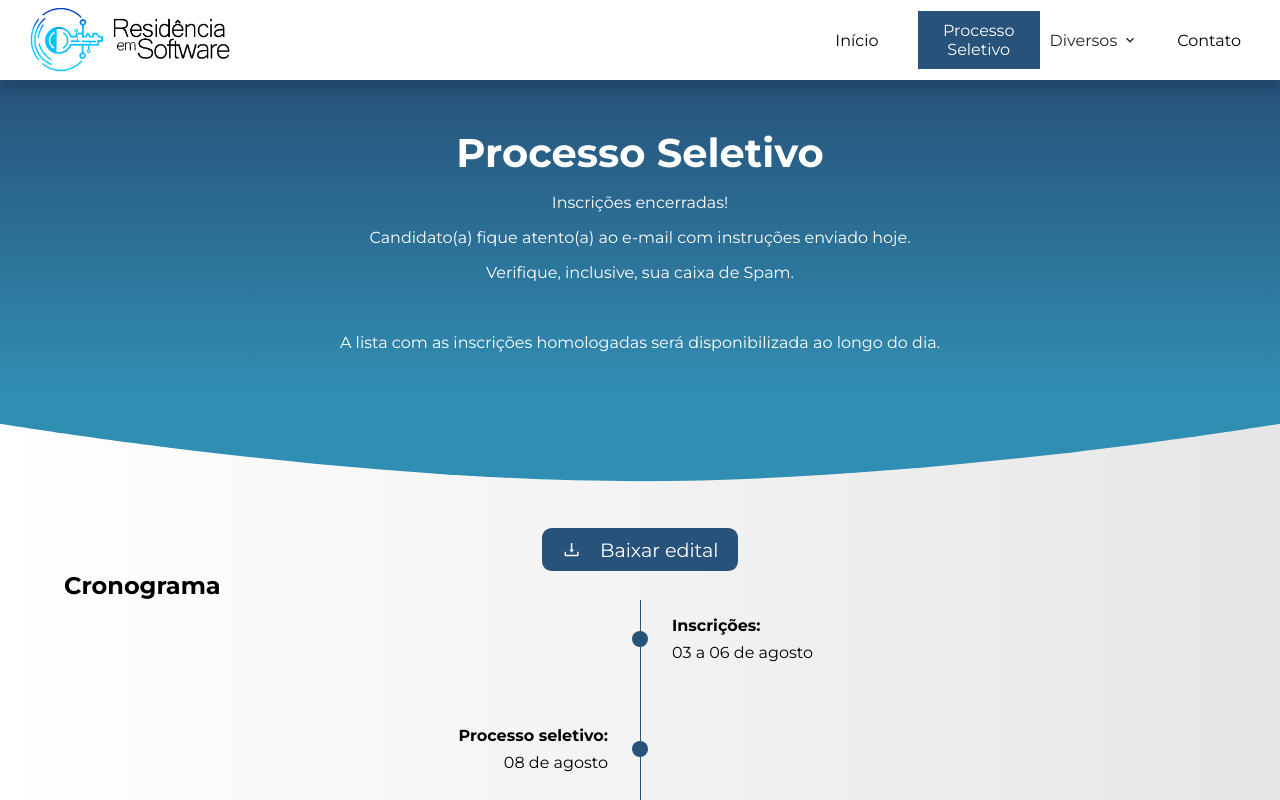
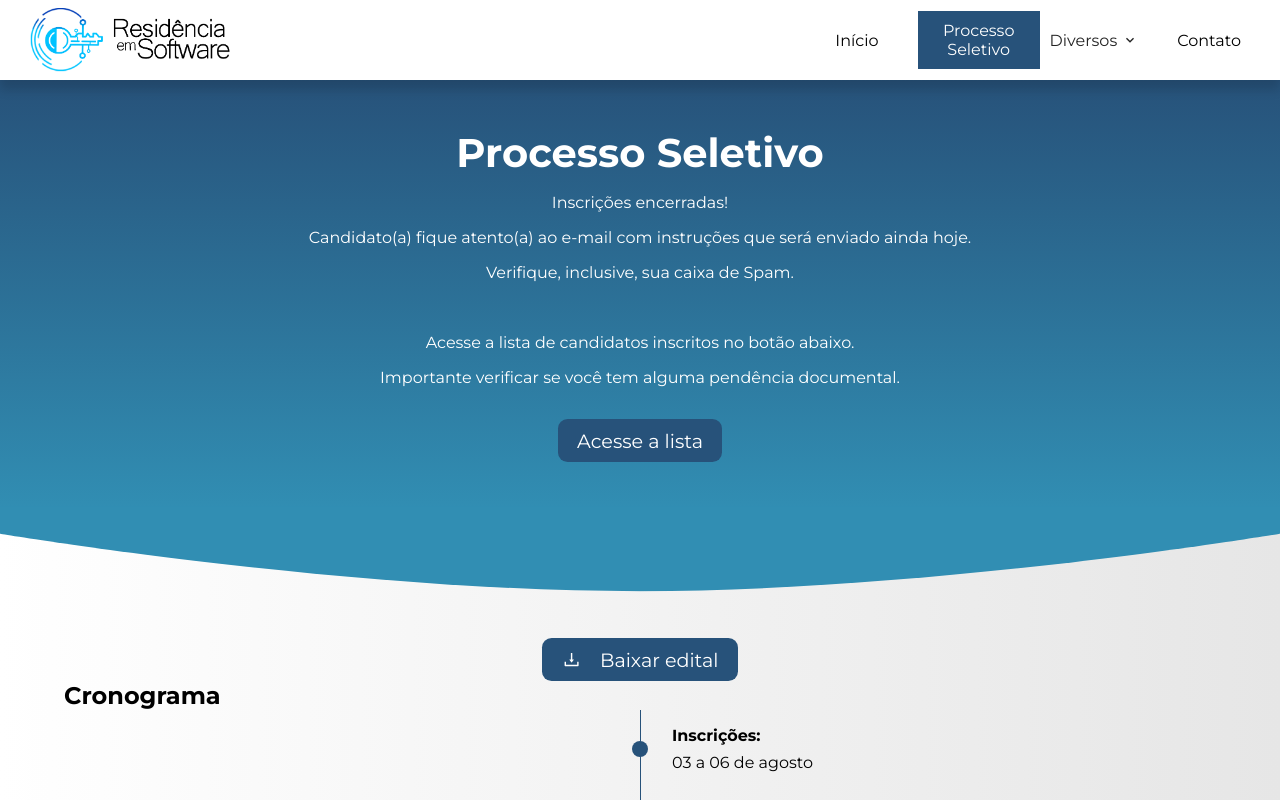
Before and after one commit to igorroc/residencia-next, a Next.js app: page /processo-seletivo in a window 1280 px wide. Shown: the top 800 px of the page. Built offline with nearby package versions, Linux system fonts and the light colour scheme.

Commit message:
feat: Lista inscrições

```diff
--- a/src/app/processo-seletivo/page.tsx
+++ b/src/app/processo-seletivo/page.tsx
@@ -1,11 +1,11 @@
-import React from "react";
+import React from "react"
 
-import styles from "./processo.module.css";
-import WaveSvg from "@/components/Svg/Wave";
+import styles from "./processo.module.css"
+import WaveSvg from "@/components/Svg/Wave"
 
-import cronograma from "@/utils/cronograma";
-import Link from "next/link";
-import { AiOutlineDownload } from "react-icons/ai";
+import cronograma from "@/utils/cronograma"
+import Link from "next/link"
+import { AiOutlineDownload } from "react-icons/ai"
 
 export default function ProcessoSeletivo() {
 	return (
@@ -16,31 +16,23 @@ export default function ProcessoSeletivo() {
 						<h1 className={styles.heroTitle}>Processo Seletivo</h1>
 						<p>Inscrições encerradas!</p>
 						<p>
-              Candidato(a) fique atento(a) ao e-mail com instruções enviado
-              hoje.
+							Candidato(a) fique atento(a) ao e-mail com instruções que será enviado
+							ainda hoje.
 						</p>
 						<p>Verifique, inclusive, sua caixa de Spam.</p>
 						<br />
-            <p>
-              A lista com as inscrições homologadas será disponibilizada ao
-              longo do dia.
-            </p>
+						<p>Acesse a lista de candidatos inscritos no botão abaixo.</p>
+						<p>Importante verificar se você tem alguma pendência documental.</p>
 					</div>
-          {/* <a
-            href="/arquivo.pdf"
-            className={styles.heroButton}
-          >
+					<a href="/Lista_Homologada.pdf" className={styles.heroButton}>
 						Acesse a lista
-          </a> */}
+					</a>
 				</div>
 
 				<WaveSvg className={styles.waveSvg} color="#318eb3" />
 			</section>
 
-      <a
-        href="/Edital_Residentes_Residencia_TIC18.pdf"
-        className={styles.heroButton}
-      >
+			<a href="/Edital_Residentes_Residencia_TIC18.pdf" className={styles.heroButton}>
 				<AiOutlineDownload />
 				Baixar edital
 			</a>
@@ -59,5 +51,5 @@ export default function ProcessoSeletivo() {
 				</div>
 			</section>
 		</>
-  );
+	)
 }
```
Also changed, not shown: 2 other files (tests, documents, lock files or other folders). Lines whose indentation alone changed are shown as unchanged.
